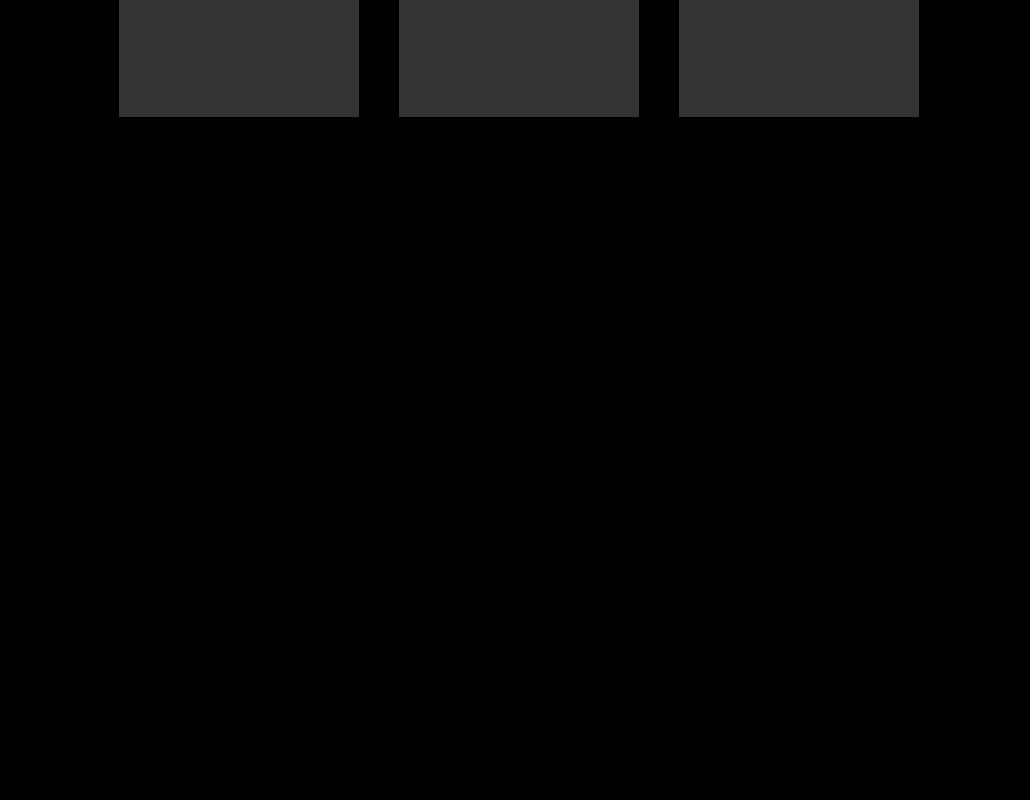
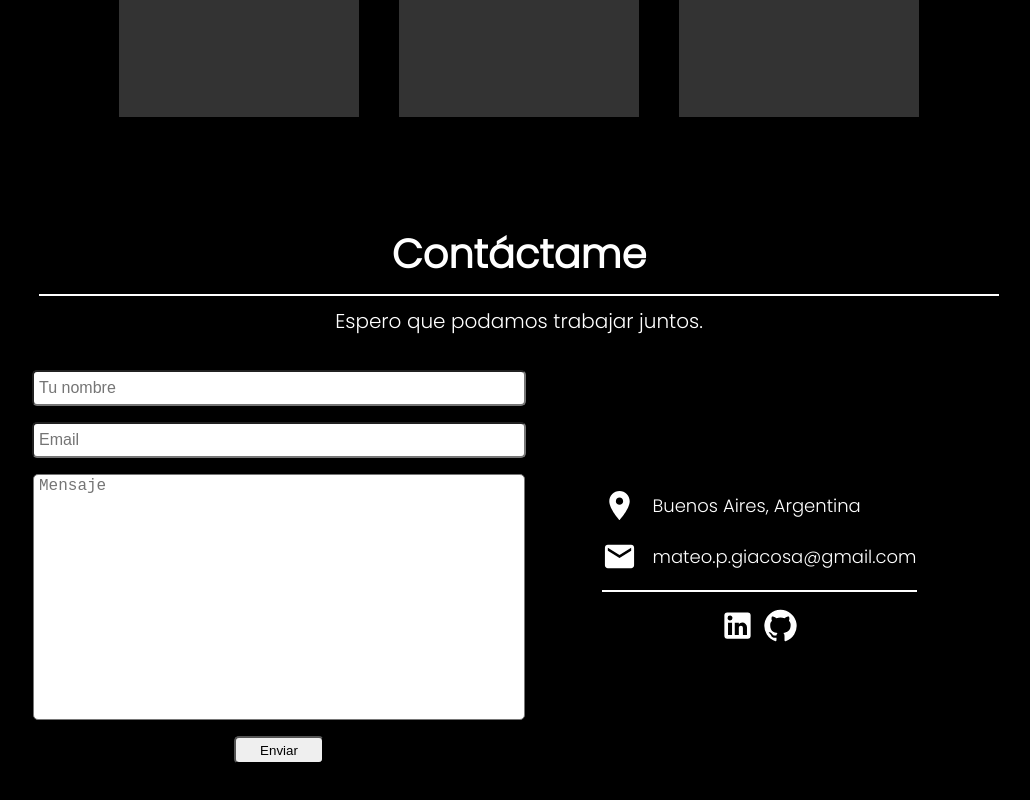
Before and after one commit to Argiiasd/Portfolio, a React (Vite) app in the folder Portfolio/: page / in a window 1280 px wide. Shown: the part 2216-3016 px from the top of the page, without its empty margins (121-1151 px from the left). Before the commit the page ends 2333 px from the top, so only its background shows below. Built offline with nearby package versions, Linux system fonts and the light colour scheme.

Commit message:
probando formulario de contacto

```diff
--- a/Portfolio/src/Components/Contact Form/Contact_Form.jsx
+++ b/Portfolio/src/Components/Contact Form/Contact_Form.jsx
@@ -0,0 +1,42 @@
+import React from "react";
+import LocationOnIcon from '@mui/icons-material/LocationOn';
+import EmailIcon from '@mui/icons-material/Email';
+import LinkedInIcon from '@mui/icons-material/LinkedIn';
+import GitHubIcon from '@mui/icons-material/GitHub';
+import { NavLink } from 'react-router-dom';
+import styles from "./Contact_Form.module.css";
+
+const Contact_Form = () => {
+    return (
+        <div className={styles.Contact_Form}>
+            <h2 className={styles.FormTitle}>Contáctame</h2>
+            <div className={styles.Line}/>
+            <p className={styles.FormText}>Espero que podamos trabajar juntos.</p>
+            <div className={styles.Contact_Container}>
+                <form className={styles.Contact_Form_Container} action="https://formsubmit.co/mateo.p.giacosa@gmail.com" method="POST">
+                    <input type="text" name="Nombre" placeholder="Tu nombre" className={styles.Input}/>
+                    <input type="text" name="Email" placeholder="Email" className={styles.Input}/>
+                    <textarea type="text" name="Mensaje" placeholder="Mensaje" className={styles.Textarea}/>
+                    <button type="submit" className={styles.Button}>Enviar</button>
+                </form>
+                <div className={styles.Contact_Icons_Container}>
+                    <div className={styles.Contact_Icons}>
+                        <p className={styles.Contact_Icons_Text}><LocationOnIcon sx={{fontSize: 35}} className={styles.Icon}/>Buenos Aires, Argentina</p>
+                        <p className={styles.Contact_Icons_Text}><EmailIcon sx={{fontSize: 35}} className={styles.Icon}/>mateo.p.giacosa@gmail.com</p>
+                        <div className={styles.SecondLine}/>
+                        <div className={styles.Contact_Icons_2}>
+                            <NavLink to={"https://www.linkedin.com/in/mateo-jeremias-pg/"}>
+                                <LinkedInIcon sx={{fontSize: 35}} className={styles.Icon2}/>
+                            </NavLink>
+                            <NavLink to={"https://github.com/Argiiasd"}>
+                                <GitHubIcon sx={{fontSize: 35}} className={styles.Icon2}/>
+                            </NavLink>
+                        </div>
+                    </div>
+                </div>
+            </div>
+        </div>
+    );
+};
+
+export default Contact_Form;
--- a/Portfolio/src/Components/Contact Form/Contact_Form.module.css
+++ b/Portfolio/src/Components/Contact Form/Contact_Form.module.css
@@ -0,0 +1,124 @@
+.Contact_Form {
+    display: flex;
+    width: 80%;
+    flex-direction: column;
+    justify-content: center;
+    align-items: center;
+    margin-top: 11rem;
+}
+
+.FormTitle {
+    color: white;
+    font-family: 'Poppins', sans-serif;
+    font-size: 40px;
+    margin: 10px;
+}
+
+.Line  {
+    width: 100%;
+    background-color: white;
+    height: 2px;
+}
+
+.FormText {
+    color: white;
+    font-family: 'Poppins', sans-serif;
+    font-size: 20px;
+    margin: 10px;
+}
+
+.Contact_Container {
+    display: flex;
+    width: 100%;
+    margin-top: 1.5rem;
+}
+
+.Contact_Form_Container {
+    display: flex;
+    flex-direction: column;
+    align-items: center;
+    width: 50%;
+    height: 100%;
+    gap: 1rem;
+}
+
+.Input {
+    width: 100%;
+    height: 30px;
+    border-radius: 5px;
+    padding-left: 5px;
+    padding-right: 5px;
+    font-size: 16px;
+}
+
+.Textarea {
+    width: 100%;
+    height: 15rem;
+    border-radius: 5px;
+    padding-left: 5px;
+    padding-right: 5px;
+    font-size: 16px;
+    resize: none;
+}
+
+.Button {
+    padding-left: 1.5rem;
+    padding-right: 1.5rem;
+    padding-top: 0.3rem;
+    padding-bottom: 0.3rem;
+    border-radius: 5px;
+    cursor: pointer;
+    transition: transform 0.2s ease;
+}
+
+.Button:hover {
+    background-color: white;
+    color: black;
+    transform: scale(1.1);
+}
+
+.Contact_Icons_Container {
+    display: flex;
+    flex-direction: column;
+    width: 50%;
+    justify-content: center;
+    align-items: center;
+}
+
+.Contact_Icons_Text {
+    display: flex;
+    color: white;
+    margin: 0;
+    font-family: 'Poppins', sans-serif;
+    font-size: 18px;
+    align-items: center;
+}
+
+.Contact_Icons {
+    display: flex;
+    flex-direction: column;
+    gap: 1rem;
+    text-align: left;
+}
+
+.Icon {
+    margin-right: 1rem;
+}
+
+.SecondLine {
+    width: 100%;
+    background-color: white;
+    height: 2px;
+}
+
+.Contact_Icons_2 {
+    display: flex;
+    width: 100%;
+    justify-content: center;
+    gap: 0.5rem;
+}
+
+.Icon2 {
+    color: white;
+
+}
--- a/Portfolio/src/Components/Home.jsx
+++ b/Portfolio/src/Components/Home.jsx
@@ -3,6 +3,7 @@ import Presentation from "../Components/Presentation/Presentation";
 import Nav from "../Components/Nav/Nav";
 import About_Me from "./About Me/About_Me";
 import Proyects from "./Projects/Proyects";
+import Contact_Form from "./Contact Form/Contact_Form";
 import styles from "./Home.module.css";
 
 const Home = () => {
@@ -12,6 +13,7 @@ const Home = () => {
             <Presentation />
             <About_Me />
             <Proyects />
+            <Contact_Form />
         </div>
     );
 }
```
